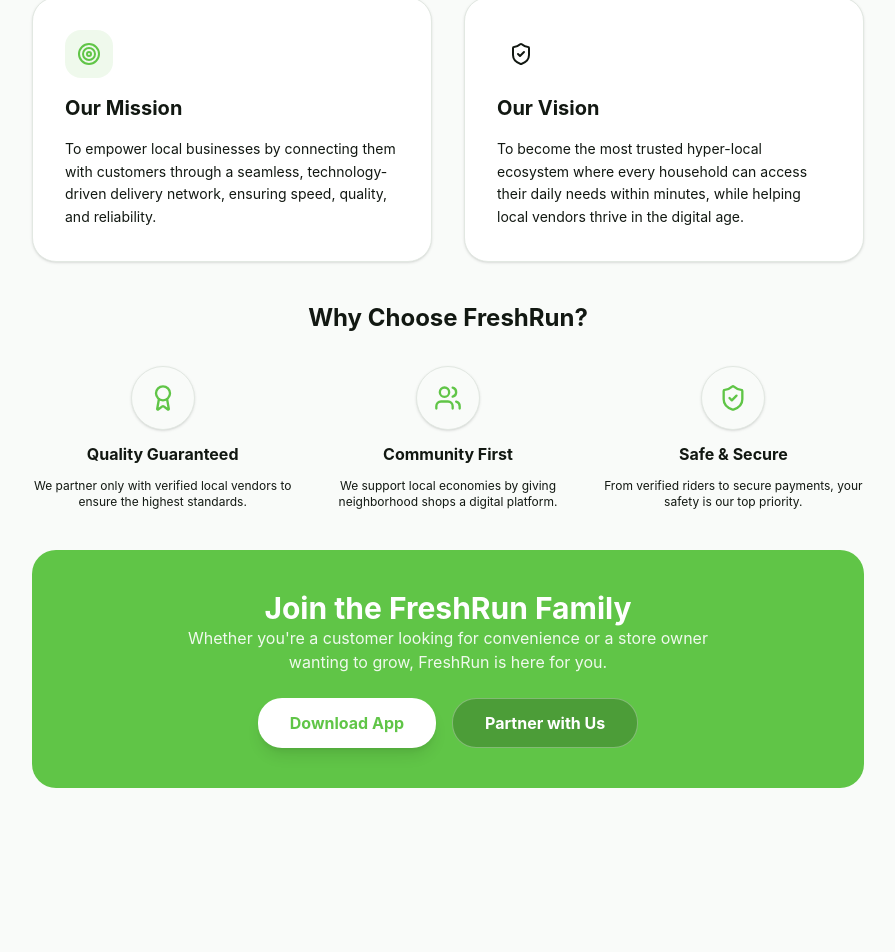
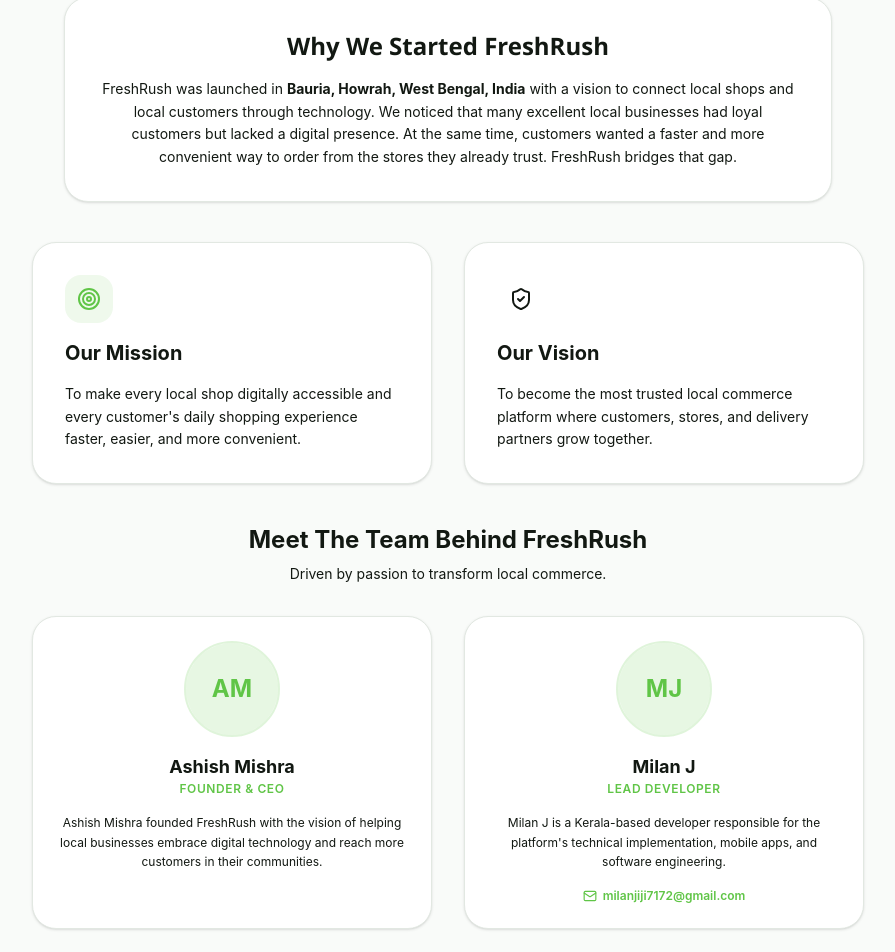
Before and after one commit to Milanjiji/FreshRun-Admin, a Next.js app: page /about in a window 1280 px wide. Shown: the part 383-1335 px from the top of the page, without its empty margins (192-1087 px from the left). Before the commit the page ends 1283 px from the top, so only its background shows below. Built offline with nearby package versions, Linux system fonts and the light colour scheme.

Commit message:
chore: rebrand platform from FreshRun to FreshRush and update contact information

```diff
--- a/app/about/page.tsx
+++ b/app/about/page.tsx
@@ -1,5 +1,6 @@
 import React from "react";
-import { Info, Target, Users, Award, ShieldCheck } from "lucide-react";
+import { Info, Target, Users, Award, ShieldCheck, Mail } from "lucide-react";
+import Image from "next/image";
 
 export default function AboutUs() {
   return (
@@ -9,14 +10,22 @@
         <div className="inline-flex items-center justify-center p-3 rounded-2xl bg-primary/10 text-primary mb-2">
           <Info size={40} />
         </div>
-        <h1 className="text-4xl font-black tracking-tight text-foreground font-mont">About FreshRun</h1>
-        <p className="text-muted text-lg font-medium">Your Daily Essentials, Delivered with Speed & Trust.</p>
+        <h1 className="text-4xl font-black tracking-tight text-foreground font-mont">About FreshRush</h1>
+        <p className="text-muted text-lg font-medium">Empowering Local Shops Through Digital Commerce.</p>
       </div>
 
       <div className="prose prose-slate dark:prose-invert max-w-none space-y-10">
         <section className="space-y-6 text-center max-w-2xl mx-auto">
           <p className="text-lg leading-relaxed text-muted-foreground">
-            FreshRun is a hyper-local delivery platform dedicated to bringing you the freshest groceries, restaurant food, and daily essentials from your favorite local shops directly to your doorstep.
+            FreshRush was created with a simple mission — to help local businesses grow digitally while making shopping easier, faster, and more convenient for everyone.
+          </p>
+        </section>
+
+        {/* Origin / Location Story */}
+        <section className="p-8 rounded-3xl bg-surface border border-border shadow-sm space-y-4 text-center max-w-3xl mx-auto">
+          <h2 className="text-2xl font-bold font-mont">Why We Started FreshRush</h2>
+          <p className="text-sm text-muted-foreground leading-relaxed">
+            FreshRush was launched in <strong>Bauria, Howrah, West Bengal, India</strong> with a vision to connect local shops and local customers through technology. We noticed that many excellent local businesses had loyal customers but lacked a digital presence. At the same time, customers wanted a faster and more convenient way to order from the stores they already trust. FreshRush bridges that gap.
           </p>
         </section>
 
@@ -28,7 +37,7 @@
             </div>
             <h3 className="text-xl font-bold">Our Mission</h3>
             <p className="text-sm text-muted-foreground leading-relaxed">
-              To empower local businesses by connecting them with customers through a seamless, technology-driven delivery network, ensuring speed, quality, and reliability.
+              To make every local shop digitally accessible and every customer's daily shopping experience faster, easier, and more convenient.
             </p>
           </div>
           <div className="p-8 rounded-3xl bg-surface border border-border shadow-sm space-y-4">
@@ -37,43 +46,87 @@
             </div>
             <h3 className="text-xl font-bold">Our Vision</h3>
             <p className="text-sm text-muted-foreground leading-relaxed">
-              To become the most trusted hyper-local ecosystem where every household can access their daily needs within minutes, while helping local vendors thrive in the digital age.
+              To become the most trusted local commerce platform where customers, stores, and delivery partners grow together.
             </p>
           </div>
         </div>
 
+        {/* Meet the Team */}
+        <section className="space-y-8">
+          <h2 className="text-2xl font-bold text-center">Meet The Team Behind FreshRush</h2>
+          <p className="text-center text-sm text-muted-foreground -mt-6">Driven by passion to transform local commerce.</p>
+          <div className="grid grid-cols-1 md:grid-cols-2 gap-8">
+            {/* Ashish Mishra Card */}
+            <div className="p-6 rounded-3xl bg-surface border border-border shadow-sm flex flex-col items-center text-center space-y-4">
+              <div className="h-24 w-24 rounded-full overflow-hidden border-2 border-primary/20 relative">
+                {/* Fallback initials if image path changes */}
+                <div className="h-full w-full bg-primary/15 flex items-center justify-center text-2xl font-bold text-primary">
+                  AM
+                </div>
+              </div>
+              <div>
+                <h4 className="text-lg font-bold">Ashish Mishra</h4>
+                <p className="text-xs font-semibold text-primary uppercase tracking-wider">Founder & CEO</p>
+              </div>
+              <p className="text-xs text-muted-foreground leading-relaxed">
+                Ashish Mishra founded FreshRush with the vision of helping local businesses embrace digital technology and reach more customers in their communities.
+              </p>
+            </div>
+
+            {/* Milan J Card */}
+            <div className="p-6 rounded-3xl bg-surface border border-border shadow-sm flex flex-col items-center text-center space-y-4">
+              <div className="h-24 w-24 rounded-full overflow-hidden border-2 border-primary/20 relative">
+                <div className="h-full w-full bg-primary/15 flex items-center justify-center text-2xl font-bold text-primary">
+                  MJ
+                </div>
+              </div>
+              <div>
+                <h4 className="text-lg font-bold">Milan J</h4>
+                <p className="text-xs font-semibold text-primary uppercase tracking-wider">Lead Developer</p>
+              </div>
+              <p className="text-xs text-muted-foreground leading-relaxed">
+                Milan J is a Kerala-based developer responsible for the platform's technical implementation, mobile apps, and software engineering.
+              </p>
+              <a href="mailto:milanjiji7172@gmail.com" className="inline-flex items-center gap-1.5 text-xs text-primary font-semibold hover:underline">
+                <Mail size={14} />
+                milanjiji7172@gmail.com
+              </a>
+            </div>
+          </div>
+        </section>
+
         {/* Why Choose Us */}
         <section className="space-y-8">
-          <h2 className="text-2xl font-bold text-center">Why Choose FreshRun?</h2>
+          <h2 className="text-2xl font-bold text-center">Why FreshRush Matters</h2>
           <div className="grid grid-cols-1 sm:grid-cols-3 gap-6">
             <div className="text-center space-y-3">
               <div className="mx-auto h-16 w-16 rounded-full bg-background border border-border flex items-center justify-center text-primary shadow-sm">
                 <Award size={28} />
               </div>
-              <h4 className="font-bold">Quality Guaranteed</h4>
-              <p className="text-xs text-muted-foreground">We partner only with verified local vendors to ensure the highest standards.</p>
+              <h4 className="font-bold">Support Local Shops</h4>
+              <p className="text-xs text-muted-foreground">Helping neighborhood businesses become digitally accessible.</p>
             </div>
             <div className="text-center space-y-3">
               <div className="mx-auto h-16 w-16 rounded-full bg-background border border-border flex items-center justify-center text-primary shadow-sm">
                 <Users size={28} />
               </div>
-              <h4 className="font-bold">Community First</h4>
-              <p className="text-xs text-muted-foreground">We support local economies by giving neighborhood shops a digital platform.</p>
+              <h4 className="font-bold">Easy Ordering</h4>
+              <p className="text-xs text-muted-foreground">Order from your favorite local stores in just a few clicks.</p>
             </div>
             <div className="text-center space-y-3">
               <div className="mx-auto h-16 w-16 rounded-full bg-background border border-border flex items-center justify-center text-primary shadow-sm">
                 <ShieldCheck size={28} />
               </div>
-              <h4 className="font-bold">Safe & Secure</h4>
-              <p className="text-xs text-muted-foreground">From verified riders to secure payments, your safety is our top priority.</p>
+              <h4 className="font-bold">Fast Delivery</h4>
+              <p className="text-xs text-muted-foreground">Quick delivery of food, groceries, medicines, vegetables, and essentials.</p>
             </div>
           </div>
         </section>
 
         <section className="p-10 rounded-3xl bg-primary text-white text-center space-y-6">
-          <h2 className="text-3xl font-bold m-0 text-white">Join the FreshRun Family</h2>
+          <h2 className="text-3xl font-bold m-0 text-white">Join the FreshRush Family</h2>
           <p className="opacity-90 max-w-xl mx-auto">
-            Whether you're a customer looking for convenience or a store owner wanting to grow, FreshRun is here for you.
+            Whether you're a customer looking for convenience or a store owner wanting to grow, FreshRush is here for you.
           </p>
           <div className="flex flex-wrap justify-center gap-4">
             <button className="px-8 py-3 bg-white text-primary font-bold rounded-xl shadow-lg hover:scale-105 transition-all">Download App</button>
--- a/app/contact/page.tsx
+++ b/app/contact/page.tsx
@@ -23,19 +23,25 @@
               <ContactCard
                 icon={<Mail className="text-primary" size={24} />}
                 title="Email Support"
-                value="support@freshrun.com"
-                link="mailto:support@freshrun.com"
+                value="support@freshrush.com"
+                link="mailto:support@freshrush.com"
               />
               <ContactCard
                 icon={<Phone className="text-primary" size={24} />}
                 title="Phone Support"
-                value="+91 98765 43210"
-                link="tel:+919876543210"
+                value="9088568423"
+                link="tel:9088568423"
               />
               <ContactCard
                 icon={<MapPin className="text-primary" size={24} />}
                 title="Office Location"
-                value="Beach Road, Punnapra, Alappuzha, Kerala - 688005"
+                value="Bauria, Howrah, West Bengal, India"
+              />
+              <ContactCard
+                icon={<Mail className="text-secondary" size={24} />}
+                title="Lead Developer (Milan J)"
+                value="milanjiji7172@gmail.com"
+                link="mailto:milanjiji7172@gmail.com"
               />
            </div>
 
--- a/app/layout.tsx
+++ b/app/layout.tsx
@@ -3,8 +3,8 @@
 import ClientLayoutWrapper from "@/components/ClientLayoutWrapper";
 
 export const metadata: Metadata = {
-  title: "FreshRun Admin | Dashboard",
-  description: "Management dashboard for FreshRun",
+  title: "FreshRush Admin | Dashboard",
+  description: "Management dashboard for FreshRush",
 };
 
 export default function RootLayout({
--- a/app/page.tsx
+++ b/app/page.tsx
@@ -16,7 +16,7 @@
       <div className="flex items-center justify-between">
         <div>
           <h1 className="text-2xl font-bold tracking-tight text-foreground font-mont">Dashboard</h1>
-          <p className="text-sm text-muted">Welcome back, here's what's happening with FreshRun today.</p>
+          <p className="text-sm text-muted">Welcome back, here's what's happening with FreshRush today.</p>
         </div>
         <div className="flex gap-4">
           <button className="flex items-center gap-2 rounded-xl bg-surface border border-primary text-primary px-5 py-2.5 text-sm font-semibold shadow-sm hover:bg-primary/5 transition-all">
@@ -33,7 +33,7 @@
       {/* Main Banner (Reference Style) */}
       <div className="relative overflow-hidden rounded-2xl bg-primary/10 p-8">
         <div className="relative z-10 max-w-lg">
-          <h2 className="text-xl font-bold text-primary-dark mb-2">Power your business with FreshRun Admin</h2>
+          <h2 className="text-xl font-bold text-primary-dark mb-2">Power your business with FreshRush Admin</h2>
           <p className="text-sm text-primary/80 mb-6 leading-relaxed">
             Manage your restaurants, delivery partners, and orders in one unified platform.
             Track real-time performance and grow your business efficiently.
--- a/app/privacy/page.tsx
+++ b/app/privacy/page.tsx
@@ -17,7 +17,7 @@
 
       <div className="prose prose-slate dark:prose-invert max-w-none">
         <p className="text-lg leading-relaxed text-muted-foreground">
-          At FreshRun, we value your privacy and are committed to protecting your personal data. This Privacy Policy explains how we collect, use, and safeguard your information when you use our Customer and Delivery Partner applications.
+          At FreshRush, we value your privacy and are committed to protecting your personal data. This Privacy Policy explains how we collect, use, and safeguard your information when you use our Customer and Delivery Partner applications.
         </p>
 
         {/* Section 1: Information We Collect */}
@@ -111,7 +111,7 @@
               We retain your data as long as your account is active. You have the right to request the deletion of your account and all associated personal data at any time.
             </p>
             <p className="text-sm font-bold text-foreground">
-              To delete your account: Navigate to Settings within the app and select "Delete Account" or contact us at support@freshrun.com.
+              To delete your account: Navigate to Settings within the app and select "Delete Account" or contact us at support@freshrush.com.
             </p>
           </div>
         </section>
@@ -123,7 +123,7 @@
             If you have any questions about this Privacy Policy, please contact our data protection team.
           </p>
           <a
-            href="mailto:privacy@freshrun.com"
+            href="mailto:privacy@freshrush.com"
             className="inline-flex items-center gap-2 px-6 py-3 bg-white text-primary font-bold rounded-xl hover:bg-opacity-90 transition-all"
           >
             <FileText size={18} />
--- a/app/refund/page.tsx
+++ b/app/refund/page.tsx
@@ -110,7 +110,7 @@
            <h3 className="text-xl font-bold font-mont mb-2">Need help with a refund?</h3>
            <p className="text-sm text-muted-foreground mb-6">Contact our support team with your Order ID for quick assistance.</p>
            <div className="flex justify-center gap-4">
-              <a href="mailto:support@freshrun.com" className="px-6 py-2 bg-primary text-white font-bold rounded-xl text-sm">Email Support</a>
+              <a href="mailto:support@freshrush.com" className="px-6 py-2 bg-primary text-white font-bold rounded-xl text-sm">Email Support</a>
               <button className="px-6 py-2 bg-background border border-border text-foreground font-bold rounded-xl text-sm">Call Us</button>
            </div>
         </section>
--- a/app/shipping/page.tsx
+++ b/app/shipping/page.tsx
@@ -26,7 +26,7 @@
              <h2 className="text-2xl font-bold m-0 font-mont uppercase">Service Area</h2>
           </div>
           <p className="text-muted-foreground leading-relaxed">
-            FreshRun currently operates as a hyper-local delivery service in **Calicut and Alappuzha (Punnapra area)**. We deliver within a **5-7 km radius** of our partner stores to ensure that your orders arrive fresh and on time.
+            FreshRush currently operates as a hyper-local delivery service in **Bauria, Howrah (West Bengal)**. We deliver within a **5-7 km radius** of our partner stores to ensure that your orders arrive fresh and on time.
           </p>
           <div className="grid grid-cols-1 sm:grid-cols-2 gap-4 mt-6">
              <div className="p-4 rounded-xl bg-surface border border-border flex items-center gap-4 shadow-sm">
--- a/app/stores/new/page.tsx
+++ b/app/stores/new/page.tsx
@@ -154,7 +154,7 @@
         </div>
         <h2 className="text-3xl font-bold text-foreground font-mont">Store Created!</h2>
         <p className="mt-2 text-muted text-lg">
-          The store has been successfully listed and is now visible in the FreshRun app.
+          The store has been successfully listed and is now visible in the FreshRush app.
         </p>
         <p className="mt-4 text-sm text-muted">Redirecting you back to stores list...</p>
       </div>
@@ -517,7 +517,7 @@
                   name="ownerEmail"
                   value={formData.ownerEmail}
                   onChange={handleChange}
-                  placeholder="owner@freshrun.com"
+                  placeholder="owner@freshrush.com"
                   className="w-full rounded-xl border border-border bg-background px-4 py-2.5 text-sm outline-none focus:border-primary transition-all"
                 />
               </div>
@@ -556,7 +556,7 @@
             <div className="pt-4 border-t border-border">
               <div className="rounded-xl bg-primary/5 p-4 border border-primary/10">
                 <p className="text-xs text-primary font-medium leading-relaxed">
-                  Listing a store will automatically create an owner profile. The owner can use their primary phone to log in to the FreshRun platform.
+                  Listing a store will automatically create an owner profile. The owner can use their primary phone to log in to the FreshRush platform.
                 </p>
               </div>
             </div>
--- a/components/Header.tsx
+++ b/components/Header.tsx
@@ -70,8 +70,8 @@
 
           <div className="flex items-center gap-3 border-l border-border pl-6">
             <div className="text-right">
-              <p className="text-sm font-semibold text-foreground">Milan Admin</p>
-              <p className="text-[10px] text-muted">milan@freshrun.com</p>
+              <p className="text-sm font-semibold text-foreground">Milan J</p>
+              <p className="text-[10px] text-muted">milanjiji7172@gmail.com</p>
             </div>
             <div className="h-9 w-9 rounded-full bg-primary/10 flex items-center justify-center overflow-hidden border border-primary/20">
               <span className="text-sm font-bold text-primary">M</span>
--- a/components/Sidebar.tsx
+++ b/components/Sidebar.tsx
@@ -114,7 +114,7 @@
           <div className="flex h-10 w-10 shrink-0 items-center justify-center rounded-lg bg-primary/10">
             <Image
               src="/logo.png"
-              alt="FreshRun Logo"
+              alt="FreshRush Logo"
               width={32}
               height={32}
               className="object-contain"
@@ -122,7 +122,7 @@
           </div>
           {!isCollapsed && (
             <span className="text-xl font-bold tracking-tight text-foreground font-mont whitespace-nowrap">
-              Fresh<span className="text-primary">Run</span>
+              Fresh<span className="text-primary">Rush</span>
             </span>
           )}
         </div>
```
Also changed, not shown: app/terms/page.tsx (+6 -6 lines).
